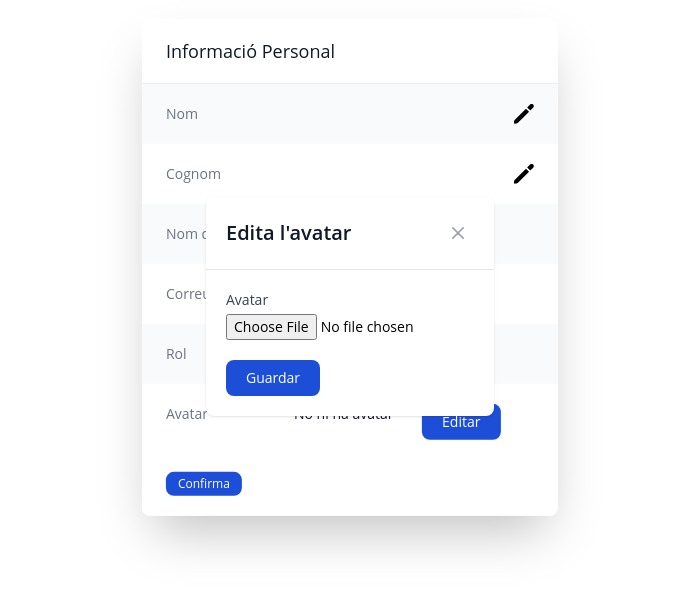
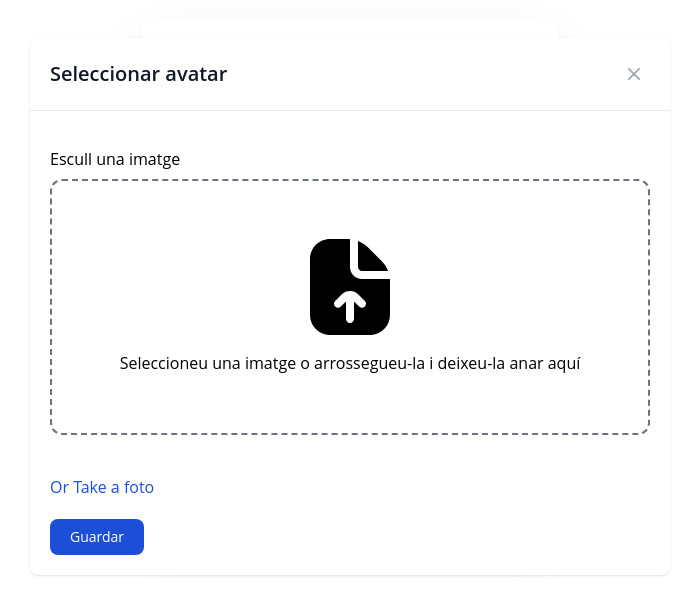
Before and after one commit to remmko/Orlify, a PHP site: page /App/Views/personaldata.php in a window 1280 px wide, after a click on "Editar". Shown: the part 86-701 px from the top of the page, without its empty margins (290-989 px from the left). Run offline with PHP 8.4, Linux system fonts and the light colour scheme; the template is opened without the code that fills it, so the values that code supplies are empty; style sheets or scripts are compiled from the project's sources; some libraries are stand-ins or nearby versions.

Commit message:
#29 Drag And drop Added

```diff
--- a/App/Views/personaldata.php
+++ b/App/Views/personaldata.php
@@ -11,61 +11,68 @@
     <link rel="shortcut icon" href="/img/logo.png" type="image/x-icon">
 
     <title>Alumne</title>
+    <script src="https://cdn.jsdelivr.net/npm/sweetalert2@10"></script>
 
 </head>
 <style>
-
+    .bg-custom {
+        background-color: #1a4bd0;
+    }
 </style>
 
 <body>
 
     <?php require_once("nav.php") ?>
 
-    <!-- Main modal -->
-    <div id="default-modal" tabindex="-1" aria-hidden="true"
-        class="hidden overflow-y-auto overflow-x-hidden fixed top-0 right-0 left-0 z-50 justify-center items-center w-full md:inset-0 h-[calc(100%-1rem)] max-h-full">
-        <div class="relative p-4 w-full max-w-xs max-h-full">
+    <div id="default-modal" tabindex="-1" aria-hidden="true" class="hidden overflow-y-auto overflow-x-hidden fixed top-0 right-0 left-0 z-50 justify-center items-center w-full md:inset-0 h-[calc(100%-1rem)] max-h-full">
+        <div class="relative p-4 w-full max-w-2xl max-h-full">
             <!-- Modal content -->
             <div class="relative bg-white rounded-lg shadow dark:bg-gray-700">
                 <!-- Modal header -->
                 <div class="flex items-center justify-between p-4 md:p-5 border-b rounded-t dark:border-gray-600">
                     <h3 class="text-xl font-semibold text-gray-900 dark:text-white">
-                        Edita l'avatar
+                        Seleccionar avatar
                     </h3>
-                    <button type="button"
-                        class="text-gray-400 bg-transparent hover:bg-gray-200 hover:text-gray-900 rounded-lg text-sm w-8 h-8 ms-auto inline-flex justify-center items-center dark:hover:bg-gray-600 dark:hover:text-white"
-                        data-modal-hide="default-modal">
-                        <svg class="w-3 h-3" aria-hidden="true" xmlns="http://www.w3.org/2000/svg" fill="none"
-                            viewBox="0 0 14 14">
-                            <path stroke="currentColor" stroke-linecap="round" stroke-linejoin="round" stroke-width="2"
-                                d="m1 1 6 6m0 0 6 6M7 7l6-6M7 7l-6 6" />
+                    <button type="button" class="text-gray-400 bg-transparent hover:bg-gray-200 hover:text-gray-900 rounded-lg text-sm w-8 h-8 ms-auto inline-flex justify-center items-center dark:hover:bg-gray-600 dark:hover:text-white" data-modal-hide="default-modal">
+                        <svg class="w-3 h-3" aria-hidden="true" xmlns="http://www.w3.org/2000/svg" fill="none" viewBox="0 0 14 14">
+                            <path stroke="currentColor" stroke-linecap="round" stroke-linejoin="round" stroke-width="2" d="m1 1 6 6m0 0 6 6M7 7l6-6M7 7l-6 6" />
                         </svg>
                     </button>
                 </div>
 
                 <!-- Modal body -->
                 <div class="p-4 md:p-5 space-y-4">
-                    <div class="flex flex-col">
-                        <div class="flex flex-col sm:flex-row items-center">
-                            <div class="w-full sm:w-1/2 sm:mr-2">
-                                <form action="changeImage" method="post" enctype="multipart/form-data">
-                                    <label class="block text-sm" for="avatar">
-                                        <span class="text-gray-700 dark:text-gray-400">Avatar</span>
-                                        <input type="file" class="mt-1" name="avatar" id="avatar" accept="image/*">
-                                    </label>
-                                    <button type="submit"
-                                        class="block text-white bg-blue-700 hover:bg-blue-800 focus:ring-4 focus:outline-none focus:ring-blue-300 font-small rounded-lg text-sm px-5 py-2 mt-5 text-center dark:bg-blue-600 dark:hover:bg-blue-700 dark:focus:ring-blue-800">
-                                        Guardar
-                                    </button>
-                                </form>
+                    <div>
+                        <form action="changeImage" method="post" enctype="multipart/form-data">
+                            <label for="file" class="block mt-4 mb-2">Escull una imatge</label>
+
+                            <div id="dropArea1" class="flex flex-col items-center justify-center w-full h-64 border-2 border-dashed border-gray-500 flex items-center justify-center rounded-xl mb-4">
+                                <img src="/img/subir-archivo.svg" alt="Imatge de pujada d'elements" class="w-24 mb-4" draggable="false">
+                                <span id="dropText1" class="">Seleccioneu una imatge o arrossegueu-la i deixeu-la anar aquí</span>
+                                <input type="file" aria-label="Entrada de imatges" name="avatar" id="avatar" class="hidden" accept="image/">
                             </div>
-                        </div>
+
+                            <div id="fileNameDisplay" class="mt-2 text-gray-700"></div>
+
+                            <br>
+
+                            <button data-modal-target="image-modal" data-modal-toggle="image-modal" class=" text-blue-700" type="button">
+                                Or Take a foto
+                            </button>
+
+                            <button type="submit" class="block text-white bg-blue-700 hover:bg-blue-800 focus:ring-4 focus:outline-none focus:ring-blue-300 font-small rounded-lg text-sm px-5 py-2 mt-5 text-center dark:bg-blue-600 dark:hover:bg-blue-700 dark:focus:ring-blue-800">
+                                Guardar
+                            </button>
+                        </form>
+
+
+
                     </div>
                 </div>
+
             </div>
         </div>
     </div>
-
 
     <div class="main">
         <div class="bg-white max-w-2xl shadow-2xl overflow-hidden sm:rounded-lg principal">
@@ -85,8 +92,7 @@
                             </dt>
                             <dd class="mt-1 text-sm text-gray-900 sm:mt-0 sm:col-span-2">
                                 <div class="info">
-                                    <input type="name" name="name" value="<?= $result["name"] ?>"
-                                        class="image-input bg-inherit">
+                                    <input type="name" name="name" value="<?= $result["name"] ?>" class="image-input bg-inherit">
                                 </div>
                             </dd>
                         </div>
@@ -96,8 +102,7 @@
                             </dt>
                             <dd class="mt-1 text-sm text-gray-900 sm:mt-0 sm:col-span-2">
                                 <div class="info">
-                                    <input type="last_name" name="last_name" value="<?= $result["last_name"] ?>"
-                                        class="image-input">
+                                    <input type="last_name" name="last_name" value="<?= $result["last_name"] ?>" class="image-input">
                                 </div>
                             </dd>
                         </div>
@@ -140,18 +145,14 @@
 
                             <dd>
                                 <!-- Modal toggle -->
-                                <button data-modal-target="default-modal" data-modal-toggle="default-modal"
-                                    class="block text-white bg-blue-700 hover:bg-blue-800 focus:ring-4 focus:outline-none focus:ring-blue-300 font-small rounded-lg text-sm px-5 py-2 text-center dark:bg-blue-600 dark:hover:bg-blue-700 dark:focus:ring-blue-800"
-                                    type="button">
+                                <button data-modal-target="default-modal" data-modal-toggle="default-modal" class="block text-white bg-blue-700 hover:bg-blue-800 focus:ring-4 focus:outline-none focus:ring-blue-300 font-small rounded-lg text-sm px-5 py-2 text-center dark:bg-blue-600 dark:hover:bg-blue-700 dark:focus:ring-blue-800" type="button">
                                     Editar
                                 </button>
                             </dd>
 
                             <!-- Form buton -->
                             <dd class="flex mt-4">
-                                <input type="submit" data-modal-target="default-modal" data-modal-toggle="default-modal"
-                                    class="block text-white bg-blue-700 hover:bg-blue-800 focus:ring-4 focus:outline-none focus:ring-blue-300 font-small rounded-lg text-xs px-3 py-1 text-center cursor-pointer dark:bg-blue-600 dark:hover:bg-blue-700 dark:focus:ring-blue-800"
-                                    value="Confirma">
+                                <input type="submit" data-modal-target="default-modal" data-modal-toggle="default-modal" class="block text-white bg-blue-700 hover:bg-blue-800 focus:ring-4 focus:outline-none focus:ring-blue-300 font-small rounded-lg text-xs px-3 py-1 text-center cursor-pointer dark:bg-blue-600 dark:hover:bg-blue-700 dark:focus:ring-blue-800" value="Confirma">
                             </dd>
                         </div>
                     </dl>
@@ -163,7 +164,60 @@
 
     <script src="/js/flowbite.min.js"></script>
     <script src="/js/bundle.js"></script>
+    <script>
+        const dropArea = document.getElementById('dropArea1');
+        const dropText = document.getElementById('dropText1');
+        const fileInput = document.getElementById('avatar');
+        const fileNameDisplay = document.getElementById('fileNameDisplay');
 
+        dropArea.addEventListener('dragover', (e) => {
+            e.preventDefault();
+            dropArea.classList.add('border', 'border-solid', 'bg-custom', 'text-white');
+            dropArea.classList.remove('border-dashed');
+            dropText.textContent = 'Drop';
+        });
+
+        dropArea.addEventListener('dragleave', () => {
+            dropArea.classList.remove('bg-custom', 'text-white');
+            dropArea.classList.add('border-dashed');
+            dropText.textContent = 'Seleccioneu una imatge o arrossegueu-la i deixeu-la anar aquí';
+        });
+
+        dropArea.addEventListener('drop', (e) => {
+            e.preventDefault();
+            dropArea.classList.remove('bg-custom', 'text-white');
+            dropArea.classList.add('border-dashed');
+            dropText.textContent = 'Seleccioneu una imatge o arrossegueu-la i deixeu-la anar aquí';
+
+            const files = e.dataTransfer.files;
+            handleFiles(files);
+        });
+
+        fileInput.addEventListener('change', () => {
+            const files = fileInput.files;
+            handleFiles(files);
+        });
+
+        function handleFiles(files) {
+            for (const file of files) {
+                if (file.type.startsWith('image/')) {
+                    // Display the file name in a separate element
+                    fileNameDisplay.textContent = `Selected File: ${file.name}`;
+                    fileInput.files = files;
+                } else {
+                    Swal.fire({
+                        icon: 'error',
+                        title: 'Fitcher no valid',
+                        text: 'Si us plau, selecciona una imatge',
+                    });
+                }
+            }
+        }
+
+        dropArea.addEventListener('click', () => {
+            fileInput.click();
+        });
+    </script>
 
 </body>
 
```
Also changed, not shown: App/Views/register.php (+102 -76 lines), public/img/DALL·E 2023-05-08 17.25.59 - giant japanese dragon impressionist style.png (added), public/img/DALL·E 2023-05-08 17.26.07 - giant japanese dragon impressionist style.png (added), public/img/DALL·E 2023-05-08 18.08.34 - _japanese dragon_ painting by leonardo da vinci.png (added), public/img/avatar_aa.png (added), public/img/avatar_bb.png (added), public/img/avatar_rogelitoElDestructorDeVirgenes.png (added), public/img/avatar_vittyVitty.png (added), public/img/noPerdona.jpg (added), public/img/pssleg_MD-640x416.jpg (added).
